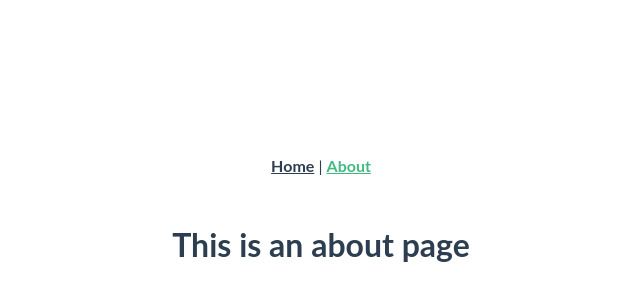
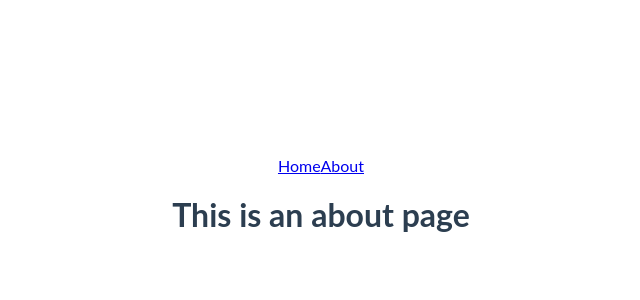
Before and after one commit to jackp/vue-cli-plugin-static-site, a Vue app: page /about in a window 1280 px wide. Shown: the part 194-494 px from the top of the page, without its empty margins (319-959 px from the left). Built offline with nearby package versions, Linux system fonts and the light colour scheme.

Commit message:
[components] Add ViewTemplate component to abstract away layout

```diff
--- a/src/App.vue
+++ b/src/App.vue
@@ -1,11 +1,5 @@
 <template>
-  <div id="app">
-    <div id="nav">
-      <router-link to="/">Home</router-link> |
-      <router-link to="/about">About</router-link>
-    </div>
-    <router-view/>
-  </div>
+  <router-view/>
 </template>
 
 <style lang="scss">
--- /dev/null
+++ b/src/components/organisms/NavigationBar.vue
@@ -0,0 +1,15 @@
+<template>
+  <nav>
+    <router-link to="/">Home</router-link>
+    <router-link to="/about">About</router-link>
+  </nav>
+</template>
+
+<script>
+export default {
+  name: 'NavigationBar'
+}
+</script>
+
+<style>
+</style>
--- /dev/null
+++ b/src/components/templates/ViewTemplate.vue
@@ -0,0 +1,21 @@
+<template>
+  <div id="app">
+    <navigation-bar />
+    <main>
+      <slot />
+    </main>
+  </div>
+</template>
+
+<script>
+import NavigationBar from '@/components/organisms/NavigationBar.vue';
+export default {
+  name: 'ViewTemplate',
+  components: {
+    NavigationBar
+  }
+}
+</script>
+
+<style>
+</style>
--- a/src/components/views/About.vue
+++ b/src/components/views/About.vue
@@ -1,5 +1,18 @@
 <template>
-  <div class="about">
-    <h1>This is an about page</h1>
-  </div>
+  <view-template>
+    <div class="about">
+      <h1>This is an about page</h1>
+    </div>
+  </view-template>
 </template>
+
+<script>
+import ViewTemplate from '@/components/templates/ViewTemplate.vue';
+
+export default {
+  name: 'AboutView',
+  components: {
+    ViewTemplate
+  }
+}
+</script>
--- a/src/components/views/Home.vue
+++ b/src/components/views/Home.vue
@@ -1,17 +1,20 @@
 <template>
-  <div class="home">
-    <img alt="Vue logo" src="@/assets/logo.png">
-    <HelloWorld msg="Welcome to Your Vue.js App" />
-  </div>
+  <view-template>
+    <div class="home">
+      <img alt="Vue logo" src="@/assets/logo.png">
+      <HelloWorld msg="Welcome to Your Vue.js App" />
+    </div>
+  </view-template>
 </template>
 
 <script>
-// @ is an alias to /src
+import ViewTemplate from '@/components/templates/ViewTemplate.vue';
 import HelloWorld from "@/components/organisms/HelloWorld.vue";
 
 export default {
   name: "home",
   components: {
+    ViewTemplate,
     HelloWorld
   }
 };
```
